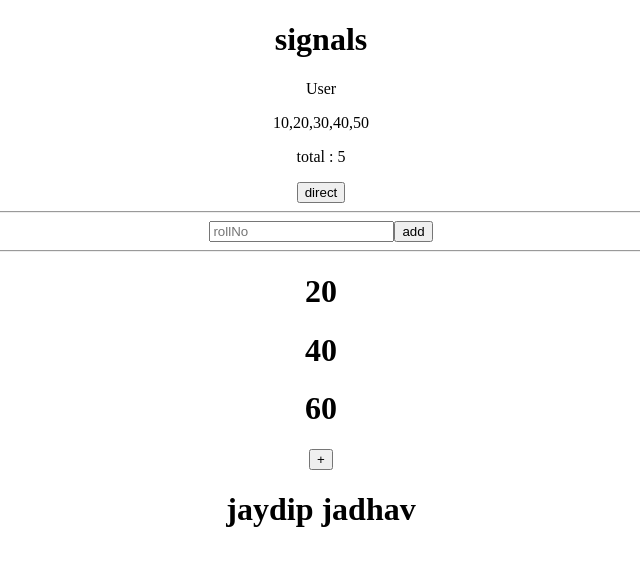
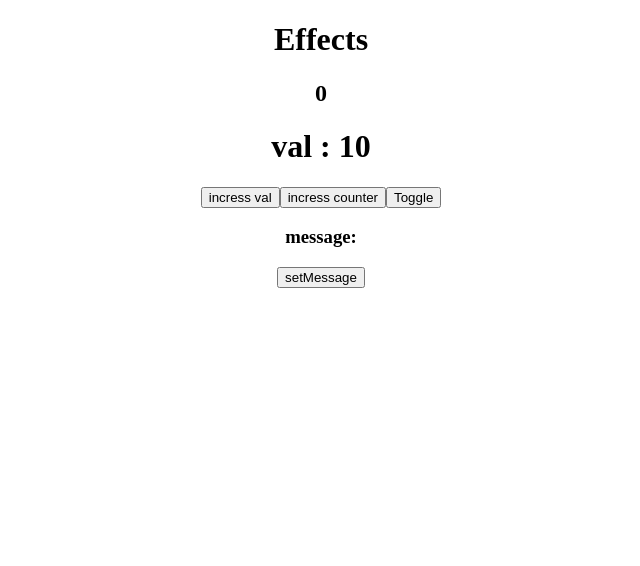
Before and after one commit to JaydipJadhav25/Angular, an Angular app: page / in a window 1280 px wide. Shown: the top 566 px of the page, without its empty margins (319-959 px from the left). Built offline with nearby package versions, Linux system fonts and the light colour scheme.

Commit message:
feat: Effect - Auto Run, Toggle & setTimeout Demo

```diff
--- a/src/app/app.html
+++ b/src/app/app.html
@@ -1,3 +1 @@
-<div>
-  <app-signals></app-signals>
-</div>
+<app-effets></app-effets>
--- a/src/app/app.ts
+++ b/src/app/app.ts
@@ -3,10 +3,11 @@ import { Bashbord } from "./bashbord/bashbord";
 import { Input } from './input/input';
 import { Conditions } from './conditions/conditions';
 import { Signals } from './signals/signals';
+import { Effets } from './effets/effets';
 
 @Component({
   selector: 'app-root',
-  imports: [Signals],
+  imports: [Signals , Effets],
   templateUrl: './app.html',
   styleUrl: './app.css'
 })
--- /dev/null
+++ b/src/app/effets/effets.html
@@ -0,0 +1,17 @@
+<h1>Effects</h1>
+
+<h2>{{couter()}}</h2>
+
+<h1>val : {{val}}</h1>
+
+<button (click)="incress()">incress val</button>
+<button (click)="incressCon()">incress counter</button>
+
+
+<button (click)="toggle()">Toggle</button>
+
+
+
+<h3>message: {{message()}}</h3>
+
+<button (click)="addMessage()">setMessage</button>
--- /dev/null
+++ b/src/app/effets/effets.ts
@@ -0,0 +1,84 @@
+import { Component, effect, signal } from '@angular/core';
+
+@Component({
+  selector: 'app-effets',
+  imports: [],
+  templateUrl: './effets.html',
+  styleUrl: './effets.css',
+})
+export class Effets {
+  couter = signal(0);
+   isDark = signal(false);
+     val = 10;
+   message = signal("");
+
+//  constructor(){
+//    console.log("construtor call!");
+//    effect(()=>{
+//     //  const btn = document.getElementsByTagName("button");
+//      console.log("counter value : " , this.isDark());
+//     if (this.isDark()) {
+//       document.body.style.backgroundColor ="black"
+//       document.body.style.color ="orange"
+
+//     }else{
+//       document.body.style.backgroundColor ="white"
+//       document.body.style.color ="black"
+//     }
+//   })
+//  }
+
+ //toggle
+ toggle(){
+  this.isDark.update(preve => !preve);
+
+ }
+
+
+
+
+ constructor(){
+  effect(()=>{
+    console.log("chnage vaiable!" , this.val);
+  })
+
+
+  effect(()=>{
+    console.log("chnage vaiable!" , this.couter());
+  })
+
+  effect(()=>{
+    if (this.message()) {
+      setTimeout(()=>{
+          this.message.set("");
+      },3000)
+    }
+  });
+
+
+ }
+
+
+ addMessage(){
+  this.message.set("jaydip jadhav")
+ }
+
+
+
+
+  incress(){
+    // this.couter.update(c => c+1);
+    this.val++;
+  }
+
+  incressCon(){
+     this.couter.update(c => c+1);
+
+  }
+
+
+
+
+
+
+}
```
Also changed, not shown: src/app/effets/effets.css (added), 1 other file (tests, documents, lock files or other folders).
